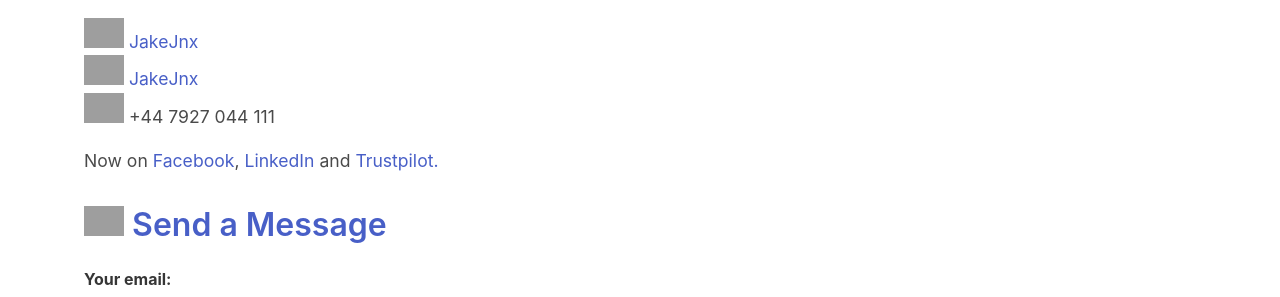
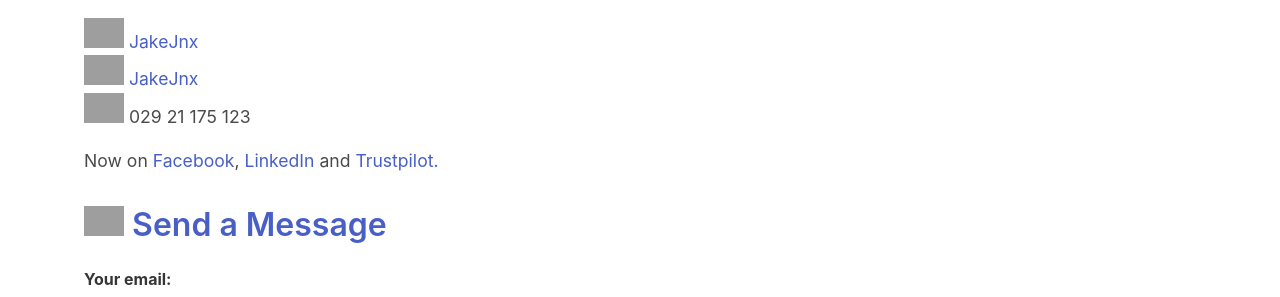
Before and after one commit to jake-jenkins/jjnx-bulma, a Jekyll site: the page built from talk-to-me.md, in a window 1280 px wide. Shown: the part 160-457 px from the top of the page. Built offline with Jekyll 4.4.1, drawn with Linux system fonts in a browser that asks for light colours; comment, search, counter and statistics services are not loaded; grey boxes are pictures that could not be loaded.

Commit message:
Update talk-to-me.md

```diff
--- a/talk-to-me.md
+++ b/talk-to-me.md
@@ -9,7 +9,7 @@ layout: page
 <p>&nbsp;</p><p>
 <img alt="" src="https://jjnx.b-cdn.net/svgs/github.svg" width="40px"> <a href="https://github.com/JakeJnx">JakeJnx</a><br>
 <img alt="" src="https://jjnx.b-cdn.net/svgs/twitter.svg" width="40px"> <a href="https://twitter.com/JakeJnx">JakeJnx</a><br>
-<img alt="" src="https://jjnx.b-cdn.net/svgs/phone.svg" width="40px"> +44 7927 044 111<br>
+<img alt="" src="https://jjnx.b-cdn.net/svgs/phone.svg" width="40px"> 029 21 175 123<br>
 </p>
 
 <p>Now on <a href="https://facebook.com/JakeJnx">Facebook</a>, <a href="https://www.linkedin.com/company/jakejnx-software-development">LinkedIn</a> and <a href="https://uk.trustpilot.com/review/jakejnx.com">Trustpilot.
```
